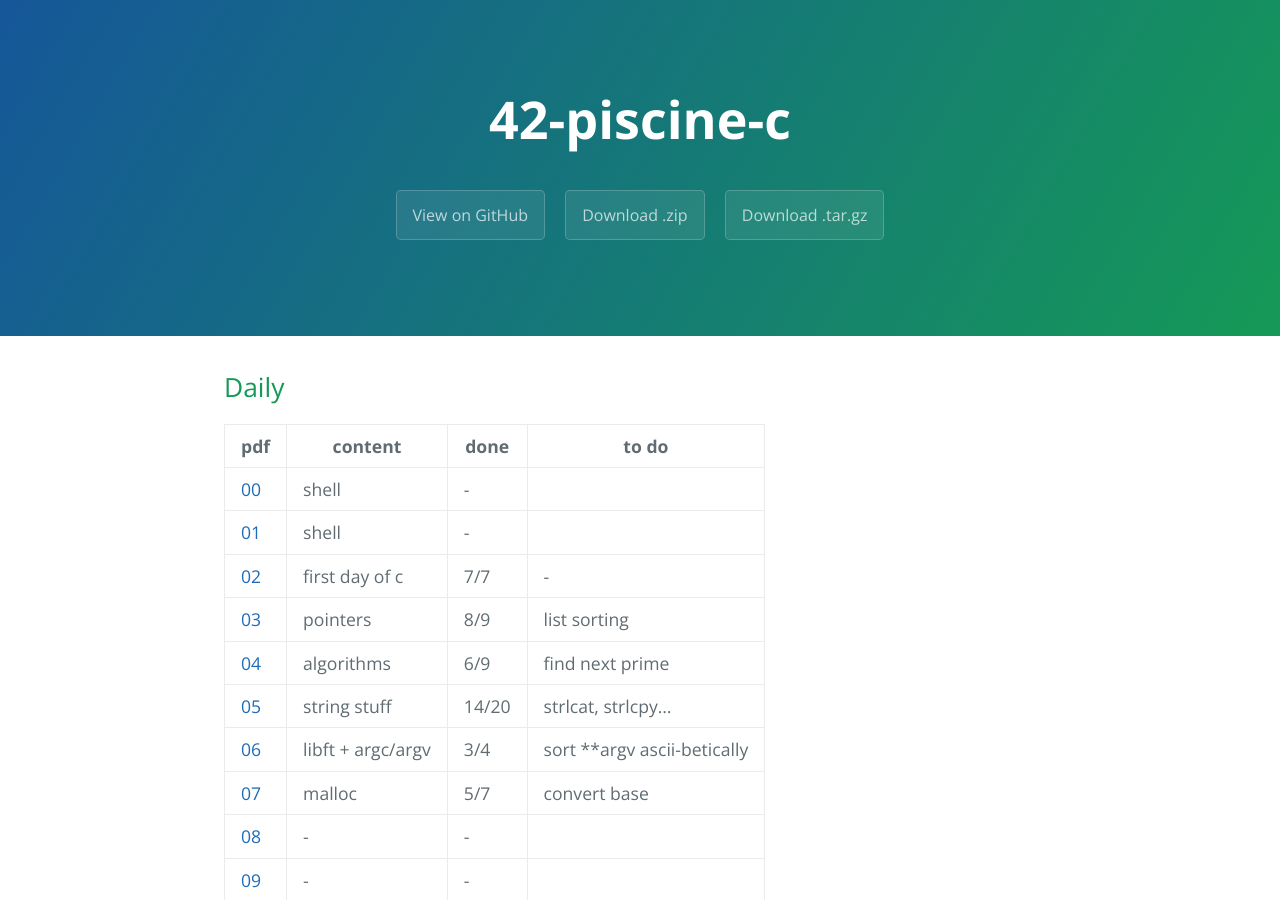
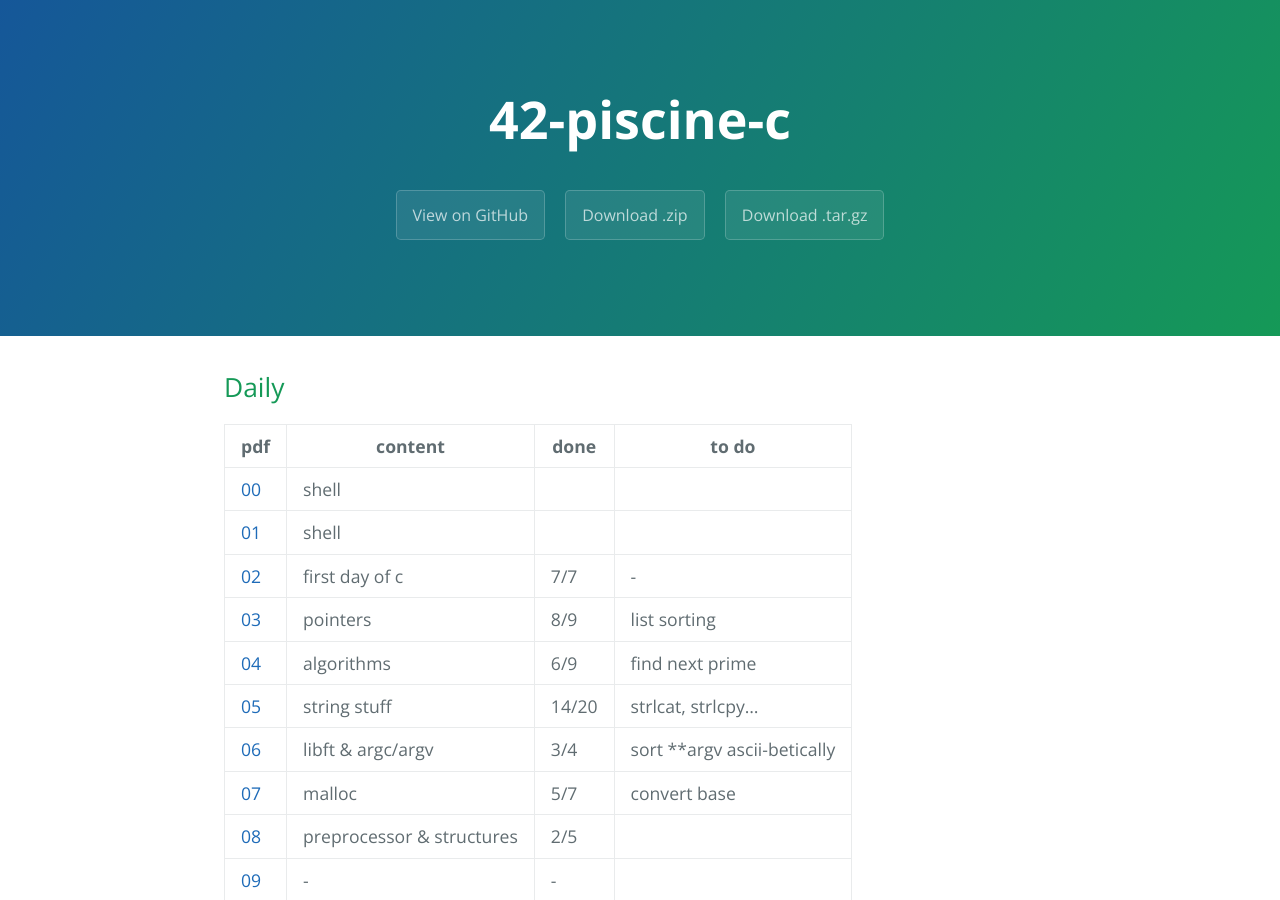
Before and after one commit to Obsaa/42-piscine-c-1, a Jekyll site: the page built from index.md, in a window 1280 px wide and 900 px high. Built offline with Jekyll 4.4.1, drawn with Linux system fonts in a browser that asks for light colours.

Commit message:
Update index.md

```diff
--- a/index.md
+++ b/index.md
@@ -6,15 +6,15 @@ layout: base
 
 | pdf | content | done | to do |
 |---   |---      |---   |---     |
-| [00](pdfs/j00.pdf) | shell | - | |
-| [01](pdfs/j01.pdf) | shell | - | |
+| [00](pdfs/j00.pdf) | shell | | |
+| [01](pdfs/j01.pdf) | shell | | |
 | [02](pdfs/j02.pdf) | first day of c | 7/7 | - |
 | [03](pdfs/j03.pdf) | pointers | 8/9 | list sorting |
 | [04](pdfs/j04.pdf) | algorithms | 6/9 | find next prime
 | [05](pdfs/j05.pdf) | string stuff | 14/20 | strlcat, strlcpy... |
-| [06](pdfs/j06.pdf) | libft + argc/argv | 3/4 | sort **argv ascii-betically |
+| [06](pdfs/j06.pdf) | libft & argc/argv | 3/4 | sort **argv ascii-betically |
 | [07](pdfs/j07.pdf) | malloc | 5/7 | convert base |
-| [08](pdfs/j08.pdf) | - | - | |
+| [08](pdfs/j08.pdf) | preprocessor & structures | 2/5 | |
 | [09](pdfs/j09.pdf) | - | - | |
 | [10](pdfs/j10.pdf) | - | - | |
 | [11](pdfs/j11.pdf) | - | - | |
```
